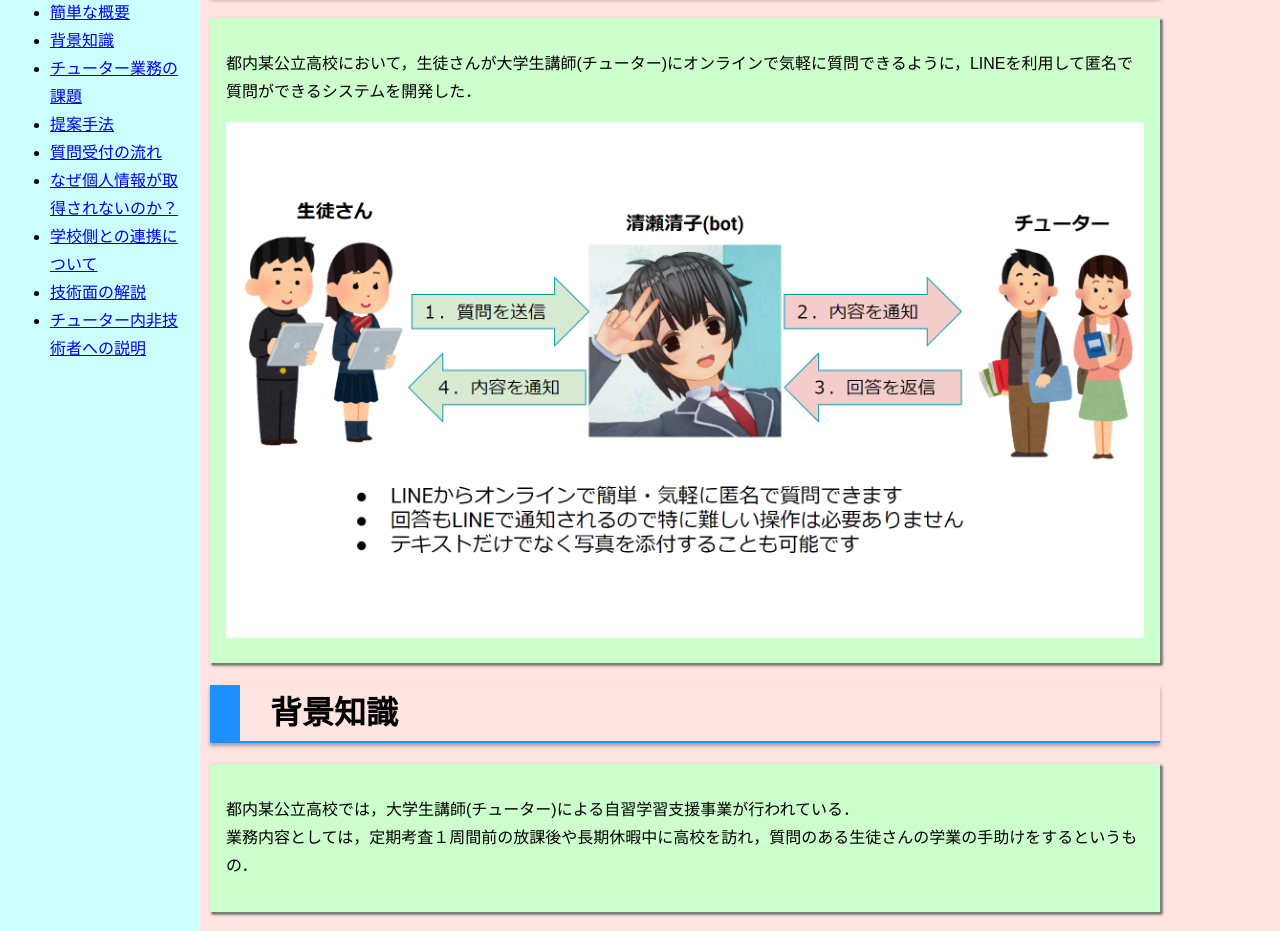
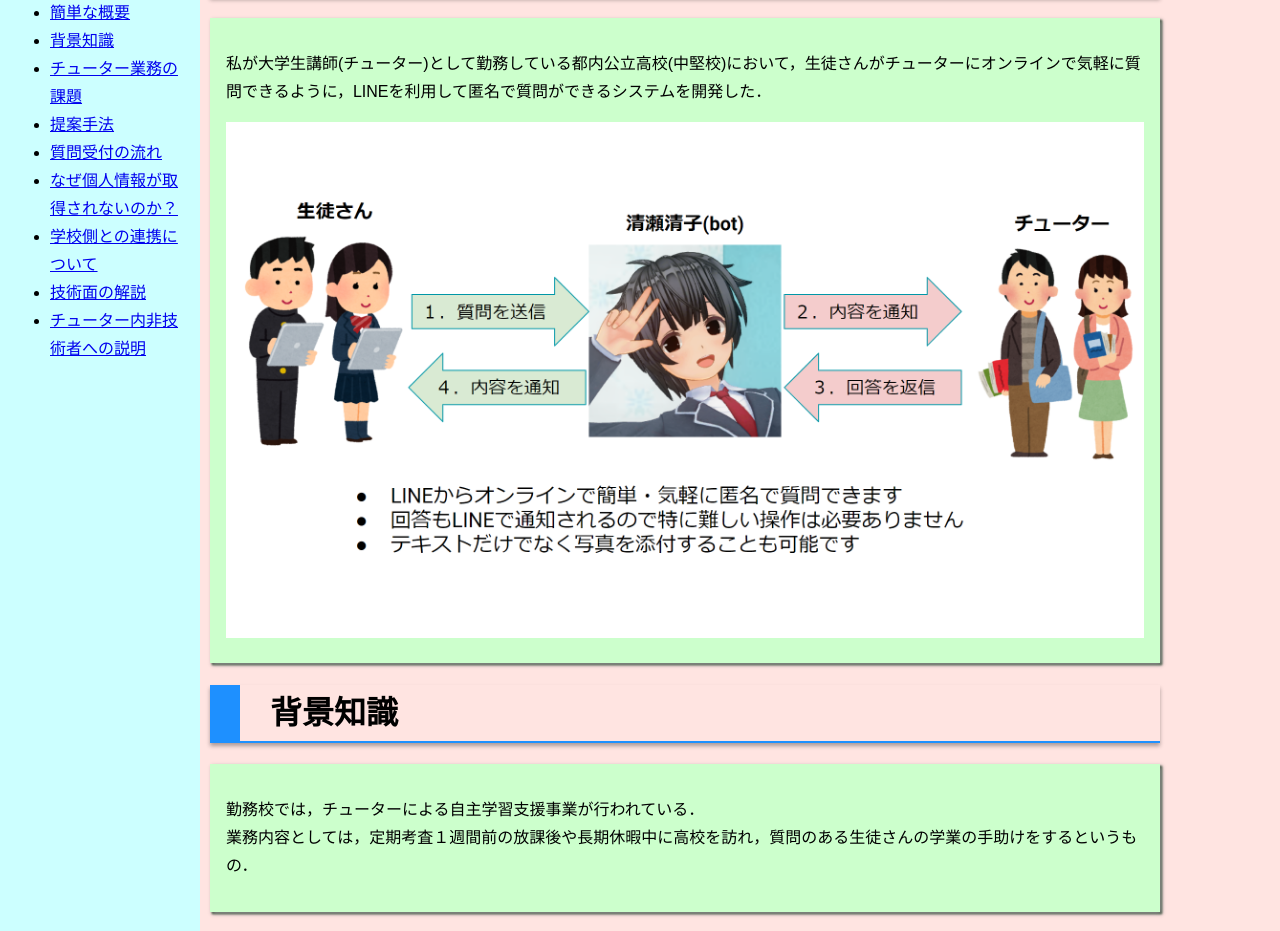
Before and after one commit to jojo778m/LINE_Bot_Kiyose_Kiyoko, a plain HTML site: page index.html in a window 1280 px wide. Shown: the part 345-1276 px from the top of the page. Drawn offline with nearby package versions, Linux system fonts and the light colour scheme.

Commit message:
Update index.html

```diff
--- a/index.html
+++ b/index.html
@@ -49,13 +49,13 @@
       <main role="main">
         <h1 id="link1">簡単な概要</h1>
         <div class="aside_box">
-          <p>都内某公立高校において，生徒さんが大学生講師(チューター)にオンラインで気軽に質問できるように，LINEを利用して匿名で質問ができるシステムを開発した．</p>
+          <p>私が大学生講師(チューター)として勤務している都内公立高校(中堅校)において，生徒さんがチューターにオンラインで気軽に質問できるように，LINEを利用して匿名で質問ができるシステムを開発した．</p>
           <img src="linebot.PNG" alt="BOT概要説明">
         </div>
         <h1 id="link2">背景知識</h1>
         <div class="aside_box">
-          <p>都内某公立高校では，大学生講師(チューター)による自習学習支援事業が行われている．<br>
-            業務内容としては，定期考査１周間前の放課後や長期休暇中に高校を訪れ，質問のある生徒さんの学業の手助けをするというもの．</p>
+          <p>勤務校では，チューターによる自主学習支援事業が行われている．<br>
+            業務内容としては，定期考査１週間前の放課後や長期休暇中に高校を訪れ，質問のある生徒さんの学業の手助けをするというもの．</p>
         </div>
         <h1 id="link3">チューター業務の課題</h1>
         <div class="aside_box">
@@ -105,7 +105,7 @@
         <div class="aside_box">
           <p>生徒さんからの質問とチューターからの回答の内容については以下の手法で先生方と共有可能</p>
           <ul>
-            <li>質問内容を記録しているGoogle Spreadsheetの共有(Googkeアカウントが必要)</li>
+            <li>質問内容を記録しているGoogle Spreadsheetの共有(Googleアカウントが必要)</li>
             <li>質問内容の通知と回答処理を行うLINEグループに参加(LINEアカウントが必要)</li>
           </ul>
         </div>
```
